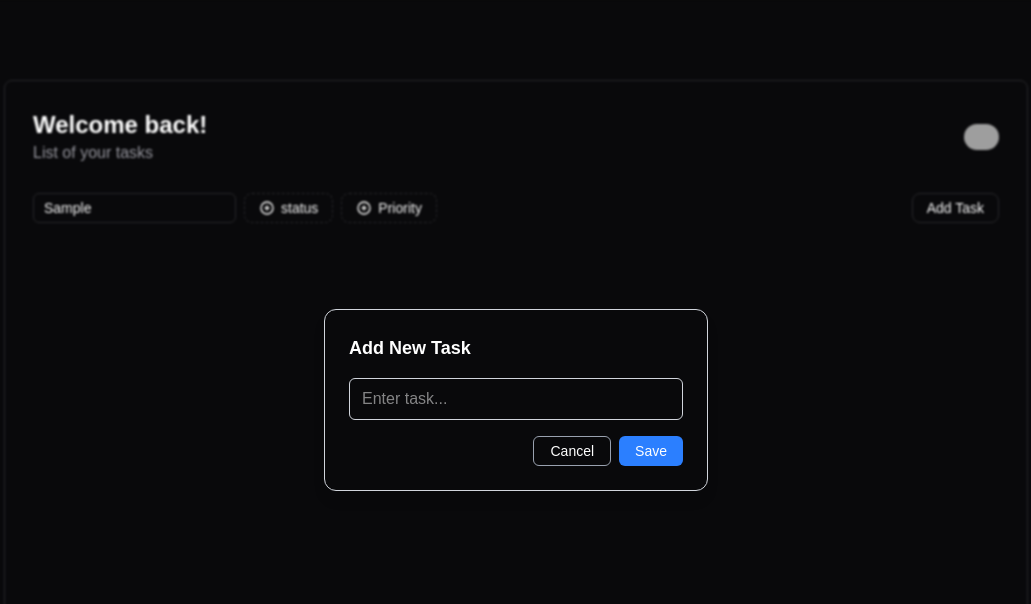
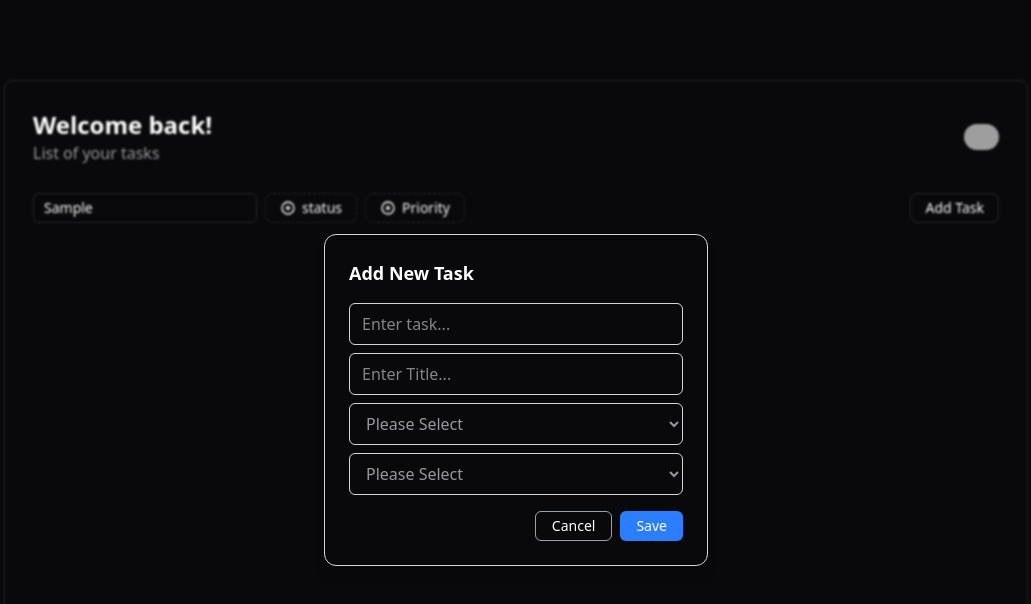
Before and after one commit to 2201monesh/tasky, a React (Vite) app: page / in a window 1280 px wide. Both pictures are taken after typing "Sample" into the empty fields and a click on the button "Add Task". Shown: the top 604 px of the page, without its empty margins (124-1155 px from the left). Built offline with nearby package versions, Linux system fonts and the light colour scheme; grey boxes are pictures that could not be loaded.

Commit message:
Integrated react-hook-form in taskyy

```diff
--- a/package.json
+++ b/package.json
@@ -13,6 +13,7 @@
     "@tailwindcss/vite": "^4.0.15",
     "react": "^19.0.0",
     "react-dom": "^19.0.0",
+    "react-hook-form": "^7.55.0",
     "react-icons": "^5.5.0",
     "tailwindcss": "^4.0.15"
   },
--- a/src/components/AddTask.jsx
+++ b/src/components/AddTask.jsx
@@ -1,10 +1,27 @@
 import React, { useState, useEffect, useContext } from "react";
 import { GlobalContext } from "../context/GlobalState";
+import { useForm } from "react-hook-form";
 
 function AddTask({ handleTasks }) {
   const [open, setOpen] = useState(false);
   const [task, setTask] = useState("");
+  const [title, setTitle] = useState("");
+
   const { tasks, setTasks } = useContext(GlobalContext);
+  const {
+    register,
+    handleSubmit,
+    formState: { errors },
+  } = useForm();
+
+  const onSubmit = (data) => {
+    console.log(data);
+    if (data.task.trim() !== "") {
+      setTasks((prev) => [...prev, data]);
+      setTask(""); // optional since you're using react-hook-form
+      setOpen(false);
+    }
+  };
 
   return (
     <div className="relative">
@@ -16,6 +33,7 @@ function AddTask({ handleTasks }) {
       </button>
 
       {open && (
+        <form onSubmit={handleSubmit(onSubmit)}>
           <div className="fixed inset-0 flex items-center justify-center z-50">
             {/* Blurred Background */}
             <div className="absolute inset-0 backdrop-blur-[1px]"></div>
@@ -24,36 +42,75 @@ function AddTask({ handleTasks }) {
             <div className="relative bg-[#09090B] p-6 rounded-xl shadow-lg border border-gray-300 w-96">
               <h2 className="text-lg font-semibold mb-4">Add New Task</h2>
               <input
+                {...register("task", { required: "Task is required" })}
                 type="text"
                 placeholder="Enter task..."
                 value={task}
                 onChange={(e) => setTask(e.target.value)}
                 className="w-full px-3 py-2 border border-gray-300 rounded-md focus:outline-none focus:ring-2 focus:ring-gray-400"
               />
+              {errors.task && (
+                <p className="text-xs mt-2">{errors.task.message}</p>
+              )}
+
+              <input
+                {...register("title", { required: "Title is required" })}
+                type="text"
+                placeholder="Enter Title..."
+                value={title}
+                onChange={(e) => setTitle(e.target.value)}
+                className="mt-2 w-full px-3 py-2 border border-gray-300 rounded-md focus:outline-none focus:ring-2 focus:ring-gray-400"
+              />
+              {errors.title && (
+                <p className="text-xs mt-2 text">{errors.title.message}</p>
+              )}
+
+              <select
+                {...register("status", { required: "Status is required" })}
+                className="mt-2 w-full px-3 py-2 border border-gray-300 rounded-md focus:outline-none focus:ring-2 focus:ring-gray-400 cursor-pointer text-[#97979F]"
+              >
+                <option value="">Please Select</option>
+                <option value="Backlog">Backlog</option>
+                <option value="Todo">Todo</option>
+                <option value="Done">Done</option>
+                <option value="Canceled">Canceled</option>
+              </select>
+              {errors.status && (
+                <p className="text-xs mt-2 text">{errors.status.message}</p>
+              )}
+
+              <select
+                {...register("priority", { required: "Priority is required" })}
+                className="mt-2 w-full px-3 py-2 border border-gray-300 rounded-md focus:outline-none focus:ring-2 focus:ring-gray-400 cursor-pointer text-[#97979F]"
+              >
+                <option value="">Please Select</option>
+                <option value="High">High</option>
+                <option value="Medium">Medium</option>
+                <option value="Low">Low</option>
+              </select>
+              {errors.priority && (
+                <p className="text-xs mt-2 text">{errors.priority.message}</p>
+              )}
 
               {/* Buttons */}
               <div className="flex justify-end gap-2 mt-4">
                 <button
+                  type="button"
                   onClick={() => setOpen(false)}
                   className="px-4 py-1 border border-gray-400 rounded-md text-sm cursor-pointer"
                 >
                   Cancel
                 </button>
                 <button
-                onClick={() => {
-                  if (task.trim() !== "") {
-                    setTasks((prev) => [...prev, task]);
-                    setTask("");
-                    setOpen(false);
-                  }
-                }}
                   className="px-4 py-1 bg-blue-500 text-white cursor-pointer rounded-md text-sm hover:bg-blue-600"
+                  type="submit"
                 >
                   Save
                 </button>
               </div>
             </div>
           </div>
+        </form>
       )}
     </div>
   );
--- a/src/components/TaskTable.jsx
+++ b/src/components/TaskTable.jsx
@@ -6,7 +6,7 @@ function TaskTable() {
   return (
     <div className="flex items-center p-7">
       {tasks.map((e, index) => (
-        <p key={index}>{e}</p>
+        <p key={index}>{e.title}</p>
       ))}
     </div>
   );
--- a/src/index.css
+++ b/src/index.css
@@ -1,7 +1,8 @@
 @import "tailwindcss";
 
 *{
-  font-family: Arial, Helvetica, sans-serif;
+  /* font-family: Arial, Helvetica, sans-serif; */
+  font-family: system-ui, -apple-system, BlinkMacSystemFont, 'Segoe UI', Roboto, Oxygen, Ubuntu, Cantarell, 'Open Sans', 'Helvetica Neue', sans-serif;
 }
 
 body{
```
Also changed, not shown: 1 other file (tests, documents, lock files or other folders). Lines whose indentation alone changed are shown as unchanged.
